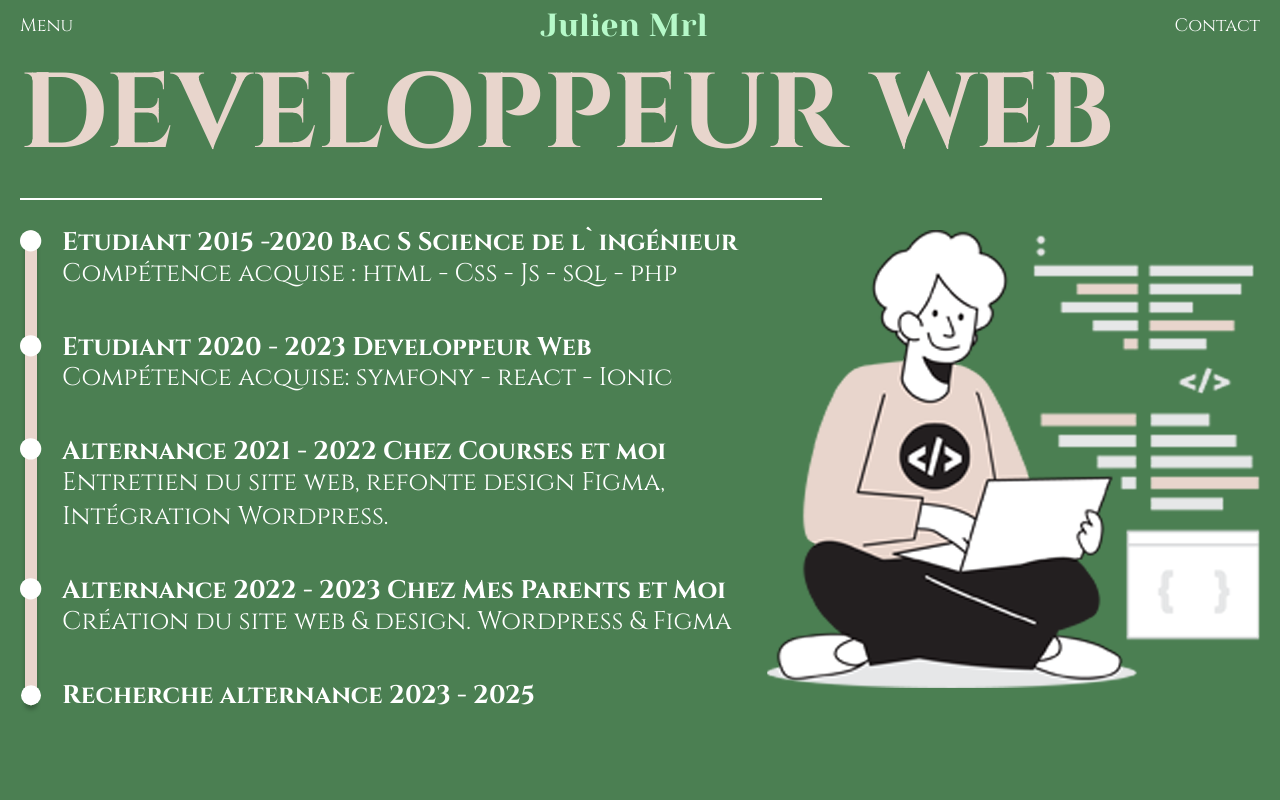
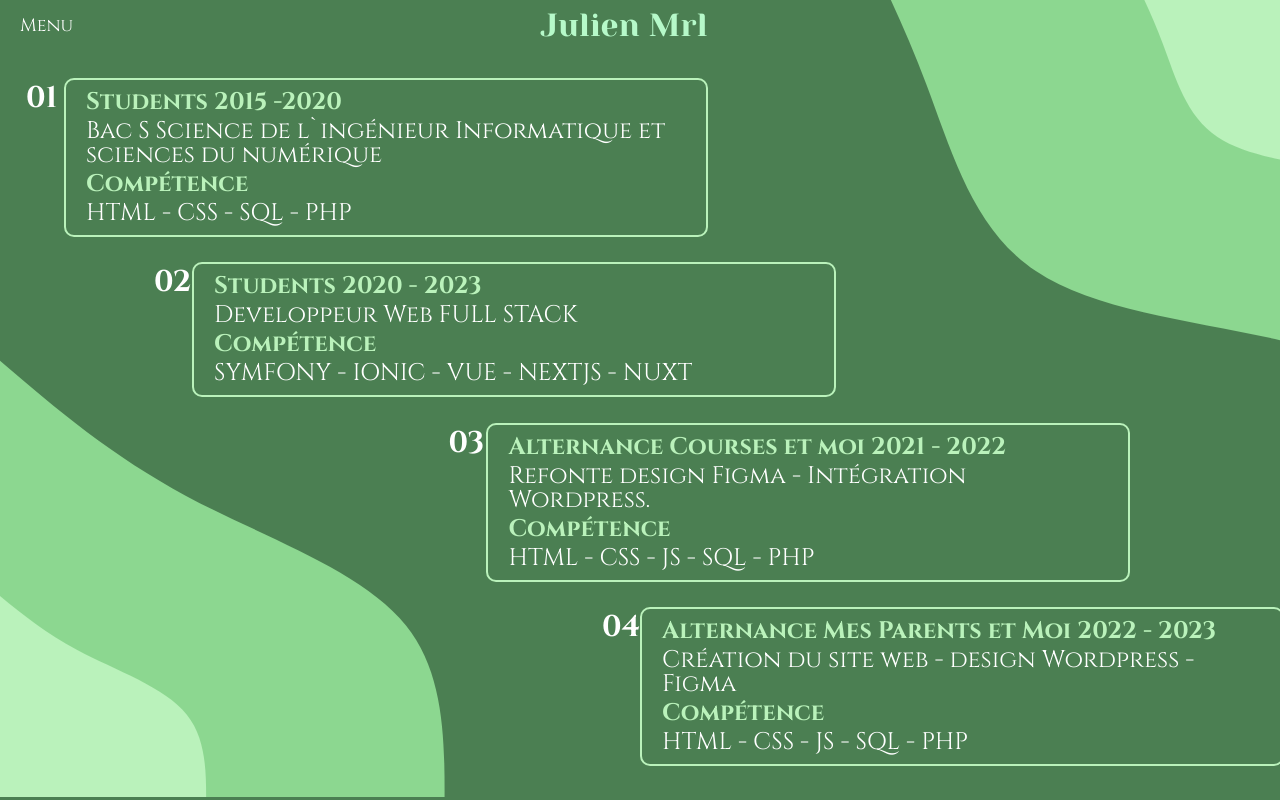
Before and after one commit to JulienMorel76350/Julien.Mrl, a Next.js app: page / in a window 1280 px wide. Built offline with nearby package versions, Linux system fonts and the light colour scheme.

Commit message:
💄 V2 Home page

```diff
--- /dev/null
+++ b/src/components/Card.tsx
@@ -0,0 +1,70 @@
+import * as React from 'react'
+import styled from 'styled-components'
+export interface IAppProps {
+  FirstSection: String
+  FirstContent: String
+  SecondeSection: String
+  SecondeContent: String
+  Padding: any
+  id: any
+}
+
+export const Card = ({
+  FirstSection,
+  FirstContent,
+  SecondeSection,
+  SecondeContent,
+  Padding,
+  id,
+}: IAppProps) => {
+  return (
+    <Box value={Padding}>
+      <h2>{id}</h2>
+      <h1>{FirstSection}</h1>
+      <p>{FirstContent}</p>
+      <h1>{SecondeSection}</h1>
+      <p>{SecondeContent}</p>
+    </Box>
+  )
+}
+const Box = styled.div<{ value: string }>`
+  display: flex;
+  flex-direction: column;
+  background: #4b7f52;
+  border: 2px solid #baf2bb;
+  border-radius: 10px;
+  min-width: 520px;
+  width: 530px;
+  padding: 10px 20px;
+  gap: 5px;
+  margin-top: 2%;
+  margin-left: ${(props) => props.value};
+  position: relative;
+  h1 {
+    color: #baf2bb;
+    font-weight: 700;
+    font-size: 20px;
+  }
+  p {
+    font-size: 20px;
+    font-weight: 400;
+    color: #ffffff;
+  }
+  h2 {
+    left: -40px;
+    position: absolute;
+    top: 3px;
+    font-size: 30px;
+    font-weight: 700;
+    color: #ffffff;
+  }
+  @media only screen and (min-width: 1280px) {
+    width: 600px;
+    h1 {
+      font-size: 24px;
+    }
+    p {
+      font-size: 24px;
+    }
+  }
+`
--- a/src/pages/index.tsx
+++ b/src/pages/index.tsx
@@ -1,234 +1,120 @@
-import { Navbar } from '@/components/Navbar'
+import * as React from 'react'
 import styled from 'styled-components'
-
-const Wrap = styled.div`
+import { Navbar } from '@components/Navbar'
+import { Card } from '@components/Card'
+export interface IAppProps {}
+const ScreenContainer = styled.div`
   display: flex;
-  height: 100%;
   flex-direction: column;
-  padding: 10px 20px;
-  .lg_svg {display:none}
-  @media only screen and (min-width: 530px) {
-    .xs_svg {display:none}
-    .lg_svg {display:flex}
+  background-color: #4b7f52;
+  position: relative;
+  width: 100%;
+  position: 0;
+  height: 100vh;
+  .TopRight {
+    position: absolute;
+    right: 0;
+    position: -1;
   }
-  @media only screen and (min-width: 768px) {
-    padding: 30px 20px 30px 30pxpx;
+  .BotLeft {
+    position: absolute;
+    left: 0;
+    bottom: 0;
+  }
+  @media only screen and (max-width: 1280px) {
+    .TopRight > svg {
+      width: 463px;
+      height: 439px;
+    }
+    .BotLeft > svg {
+      width: 685px;
+      height: 462px;
+    }
+  }
+  @media only screen and (min-width: 1450px) {
+    .TopRight > svg {
+      width: 663px;
+      height: 639px;
+    }
+    .BotLeft > svg {
+      width: 885px;
+      height: 662px;
+    }
   }
 `
-const Title = styled.h1`
-  font-size: 30px;
-  color: #e8d5cc;
-  text-align:center;
-  position: relative;
-  z-index: 1;
-  font-weight: 700;
-  @media only screen and (min-width: 768px) {
-    font-size: 50px;
-    text-align:left;
-  }
-  @media only screen and (min-width: 992px) {
-    font-size: 70px;
-  }
-  @media only screen and (min-width: 1200px) {
-    font-size: 106.399px;
-  }
-
-`
-const Bar = styled.div`
-  border: 1.06399px solid #ffffff;
-  margin: 10px 0;
-  @media only screen and (min-width: 768px) {
-    width: calc(100% - 82px);
-    margin: 30px 0;
-  }
-  @media only screen and (min-width: 1200px) {
-    width: 800px;
-  }
-`
-const Container = styled.div`
-  display: flex;
-`
-const Position = styled.div`
-  position: relative;
-  width: fit-content;
-`
-const Content = styled.div`
-  display: flex;
-  flex-direction: column;
-  padding-left: 20px;
-  max-width: 750px;
-  gap: 45px;
-  div {
-    display: flex;
-    flex-direction: column;
-  }
-`
-const ContentTitle = styled.h3`
-  font-weight: 700;
-  font-size: 14px;
-  color: #ffffff;
-  @media only screen and (min-width: 530px) {
-    font-size: 20px;
-  }
-  @media only screen and (min-width: 768px) {
-    font-size: 22px;
-  }
-  @media only screen and (min-width: 1200px) {
-    font-size: 25.5357px;
-  }
-`
-const ContentTxt = styled.p`
-  font-weight: 400;
-  font-size: 12px;
-  color: #ffffff;
-
-  @media only screen and (min-width: 530px) {
-    font-size: 18px;
-    line-height: 34px;
-  }
-  @media only screen and (min-width: 768px) {
-    font-size: 22px;
-  }
-  @media only screen and (min-width: 1200px) {
-    font-size: 25.5357px;
-  }
-`
-const ImgContainer = styled.div`
-  .imgS {
-    display:flex;
-  }
-  .imgXL {
-    display: none;
-  }
-  div {
-    width:100%;
-  }
-  @media only screen and (min-width: 1200px) {
-    right: -233px;
-    top: 150px;
-    .imgXL {
-      display: flex;
-    }
-    .imgS {
-      display:none;
-    }
-  }
-
-`
-const BoxContainer = styled.div`
-  display:flex;
-
-`
-
-export default function Home() {
+export default function demo(props: IAppProps) {
   return (
-    <>
+    <ScreenContainer>
       <Navbar />
-      <Wrap>
-        <Position>
-          <Title>DEVELOPPEUR WEB</Title>
-          <Bar></Bar>
-          <BoxContainer>
-            <Container>
-              <div>
-                <svg className='lg_svg' width="22" height="484" viewBox="0 0 22 484" fill="none" xmlns="http://www.w3.org/2000/svg"
+      <div className="TopRight">
+        <svg
+          width="563"
+          height="539"
+          viewBox="0 0 563 539"
+          fill="none"
+          xmlns="http://www.w3.org/2000/svg"
         >
-                  <g filter="url(#filter0_d_162_325)">
-                    <rect x="5" y="0.25" width="12" height="475" rx="6" fill="#E8D5CC"
+          <path
+            d="M885.42 536.307C790.378 492.586 695.343 448.703 583.339 421.703C471.554 394.707 343.019 384.596 265.949 332.863C188.879 281.13 163.487 187.939 131.464 103.307C99.4403 18.674 61.0041 -57.3964 22.5679 -133.467L907.988 -115.92L885.42 536.307Z"
+            fill="#8CD790"
           />
-                  </g>
-                  <circle cx="11" cy="465.25" r="10" fill="white" />
-                  <circle cx="10.6399" cy="10.8318" r="10.6399" fill="white" />
-                  <circle cx="10.6399" cy="115.847" r="10.6399" fill="white" />
-                  <circle cx="10.6399" cy="218.862" r="10.6399" fill="white" />
-                  <circle cx="10.6399" cy="358.772" r="10.6399" fill="white" />
-                  <defs>
-                    <filter id="filter0_d_162_325" x="1" y="0.25" width="20" height="483" filterUnits="userSpaceOnUse" colorInterpolationFilters="sRGB"
+          <path
+            d="M798.71 269.887C751.189 248.026 703.668 226.165 647.776 212.667C591.883 199.169 527.4 194.029 488.974 168.165C450.33 142.296 437.743 95.703 421.732 53.3867C405.72 11.0703 386.502 -26.9648 367.284 -65L809.994 -56.2267L798.71 269.887Z"
+            fill="#BAF2BB"
+          />
+        </svg>
+      </div>
+      <Card
+        FirstSection="Students 2015 -2020"
+        FirstContent=" Bac S Science de l`ingénieur
+ Informatique et sciences du numérique"
+        SecondeSection="Compétence"
+        SecondeContent=" HTML - CSS - SQL - PHP"
+        Padding="5%"
+        id="01"
+      ></Card>
+      <Card
+        FirstSection="Students 2020 - 2023"
+        FirstContent=" Developpeur Web FULL STACK"
+        SecondeSection="Compétence"
+        SecondeContent=" SYMFONY  - IONIC - VUE - NEXTJS - NUXT"
+        Padding="15%"
+        id="02"
+      ></Card>
+      <Card
+        FirstSection="Alternance Courses et moi 2021 - 2022 "
+        FirstContent=" Refonte design Figma - Intégration Wordpress."
+        SecondeSection="Compétence"
+        SecondeContent=" HTML - CSS - JS - SQL - PHP"
+        Padding="38%"
+        id="03"
+      ></Card>
+      <Card
+        FirstSection="Alternance Mes Parents et Moi 2022 - 2023"
+        FirstContent=" Création du site web - design Wordpress - Figma"
+        SecondeSection="Compétence"
+        SecondeContent=" HTML - CSS - JS - SQL - PHP"
+        Padding="50%"
+        id="04"
+      ></Card>
+      <div className="BotLeft">
+        <svg
+          width="785"
+          height="562"
+          viewBox="0 0 785 562"
+          fill="none"
+          xmlns="http://www.w3.org/2000/svg"
         >
-                      <feFlood floodOpacity="0" result="BackgroundImageFix" />
-                      <feColorMatrix in="SourceAlpha" type="matrix" values="0 0 0 0 0 0 0 0 0 0 0 0 0 0 0 0 0 0 127 0" result="hardAlpha"
+          <path
+            d="M-41.9925 16C32.1864 80.1054 106.305 144.368 202.212 195.703C297.917 246.986 415.207 285.288 469.724 353.343C524.241 421.398 515.841 518.996 516.635 609.606C517.429 700.216 527.214 783.786 537 867.356L-289 654.945L-41.9925 16Z"
+            fill="#8CD790"
           />
-                      <feOffset dy="4" />
-                      <feGaussianBlur stdDeviation="2" />
-                      <feComposite in2="hardAlpha" operator="out" />
-                      <feColorMatrix type="matrix" values="0 0 0 0 0 0 0 0 0 0 0 0 0 0 0 0 0 0 0.25 0"
+          <path
+            d="M-52.7291 293.165C-15.6396 325.217 21.4499 357.27 69.302 382.911C117.154 408.553 175.973 427.835 203.129 461.836C230.489 495.89 226.187 544.663 226.585 589.968C226.982 635.273 231.874 677.058 236.767 718.843L-176.233 612.637L-52.7291 293.165Z"
+            fill="#BAF2BB"
           />
-                      <feBlend mode="normal" in2="BackgroundImageFix" result="effect1_dropShadow_162_325"
-                      />
-                      <feBlend mode="normal" in="SourceGraphic" in2="effect1_dropShadow_162_325" result="shape" />
-                    </filter>
-                  </defs>
         </svg>
-                <svg className='xs_svg' width="13" height="296" viewBox="0 0 13 296" fill="none" xmlns="http://www.w3.org/2000/svg">
-                  <g filter="url(#filter0_d_162_325)">
-                    <rect x="3.05457" y="0.0354614" width="7.3309" height="290.181" rx="3.66545" fill="#E8D5CC" />
-                  </g>
-                  <circle cx="6.72005" cy="284.108" r="6.10908" fill="white" />
-                  <circle cx="6.49999" cy="6.49999" r="6.49999" fill="white" />
-                  <circle cx="6.49999" cy="70.0455" r="6.49999" fill="white" />
-                  <circle cx="6.49999" cy="132.23" r="6.49999" fill="white" />
-                  <circle cx="6.49999" cy="198.9" r="6.49999" fill="white" />
-                  <defs>
-                    <filter id="filter0_d_162_325" x="0.610932" y="0.0354614" width="12.2182" height="295.069" filterUnits="userSpaceOnUse" colorInterpolationFilters="sRGB">
-                      <feFlood floodOpacity="0" result="BackgroundImageFix" />
-                      <feColorMatrix in="SourceAlpha" type="matrix" values="0 0 0 0 0 0 0 0 0 0 0 0 0 0 0 0 0 0 127 0" result="hardAlpha" />
-                      <feOffset dy="2.44363" />
-                      <feGaussianBlur stdDeviation="1.22182" />
-                      <feComposite in2="hardAlpha" operator="out" />
-                      <feColorMatrix type="matrix" values="0 0 0 0 0 0 0 0 0 0 0 0 0 0 0 0 0 0 0.25 0" />
-                      <feBlend mode="normal" in2="BackgroundImageFix" result="effect1_dropShadow_162_325" />
-                      <feBlend mode="normal" in="SourceGraphic" in2="effect1_dropShadow_162_325" result="shape" />
-                    </filter>
-                  </defs>
-                </svg>
-
       </div>
-              <Content>
-                <div>
-                  <ContentTitle>
-                    Etudiant 2015 -2020 Bac S Science de l`ingénieur
-                  </ContentTitle>
-                  <ContentTxt>
-                    Compétence acquise : html - Css - Js - sql - php
-                  </ContentTxt>
-                </div>
-                <div>
-                  <ContentTitle>
-                    Etudiant 2020 - 2023 Developpeur Web
-                  </ContentTitle>
-                  <ContentTxt>
-                    Compétence acquise: symfony - react - Ionic
-                  </ContentTxt>
-                </div>
-                <div>
-                  <ContentTitle>
-                    Alternance 2021 - 2022 Chez Courses et moi
-                  </ContentTitle>
-                  <ContentTxt>
-                    Entretien du site web, refonte design Figma, Intégration
-                    Wordpress.
-                  </ContentTxt>
-                </div>
-                <div>
-                  <ContentTitle>
-                    Alternance 2022 - 2023 Chez Mes Parents et Moi
-                  </ContentTitle>
-                  <ContentTxt>
-                    Création du site web & design. Wordpress & Figma
-                  </ContentTxt>
-                </div>
-                <div>
-                  <ContentTitle>Recherche alternance 2023 - 2025 </ContentTitle>
-                </div>
-              </Content>
-            </Container>
-            <ImgContainer>
-              <div className='imgXL'><img src="WebDevXL.png" alt="" /></div>
-              <div className='imgS'><img src="WebDevS.png" alt="" /></div>
-            </ImgContainer>
-          </BoxContainer>
-        </Position>
-      </Wrap>
-    </>
+    </ScreenContainer>
   )
 }
```
Lines whose indentation alone changed are shown as unchanged.
